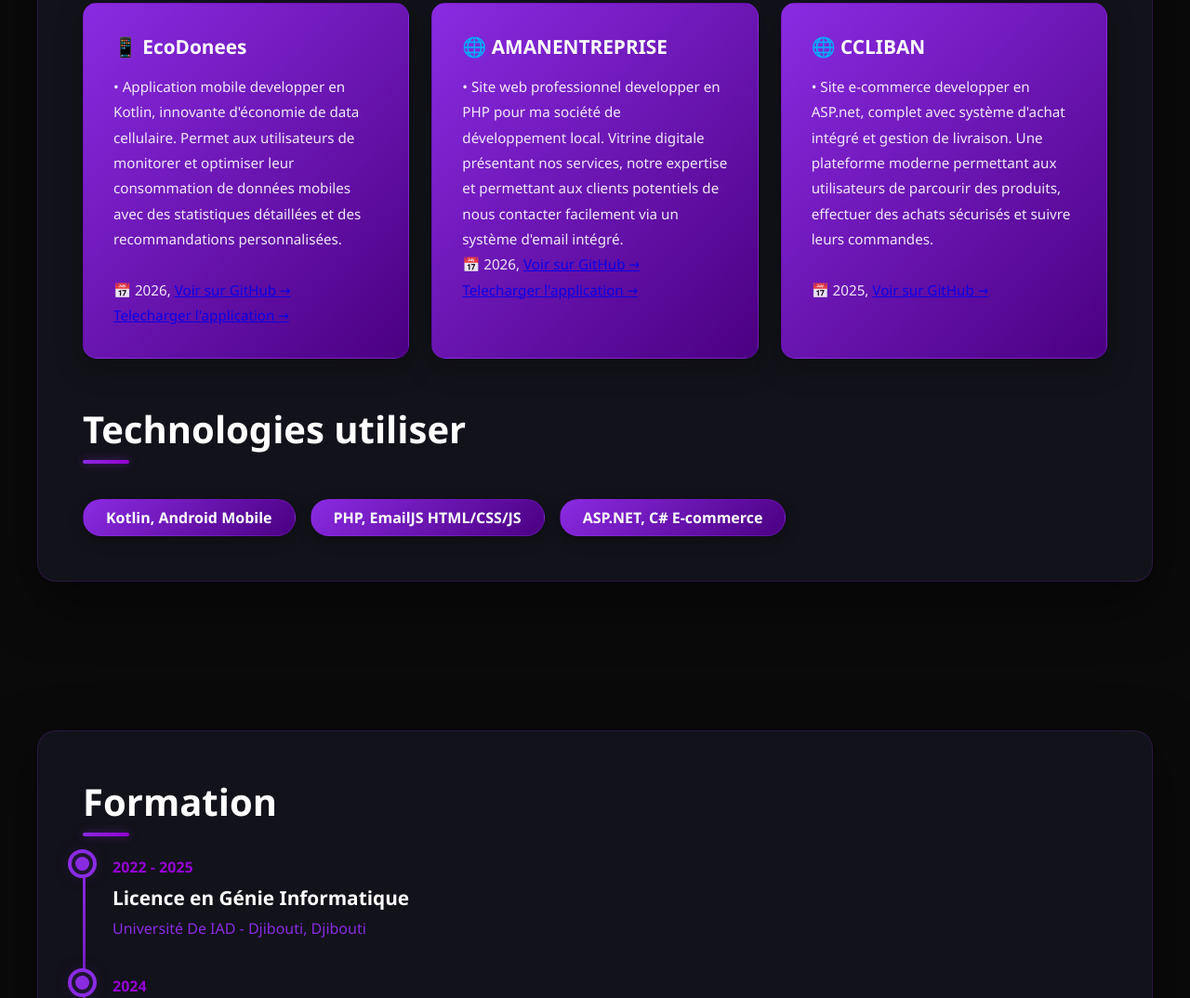
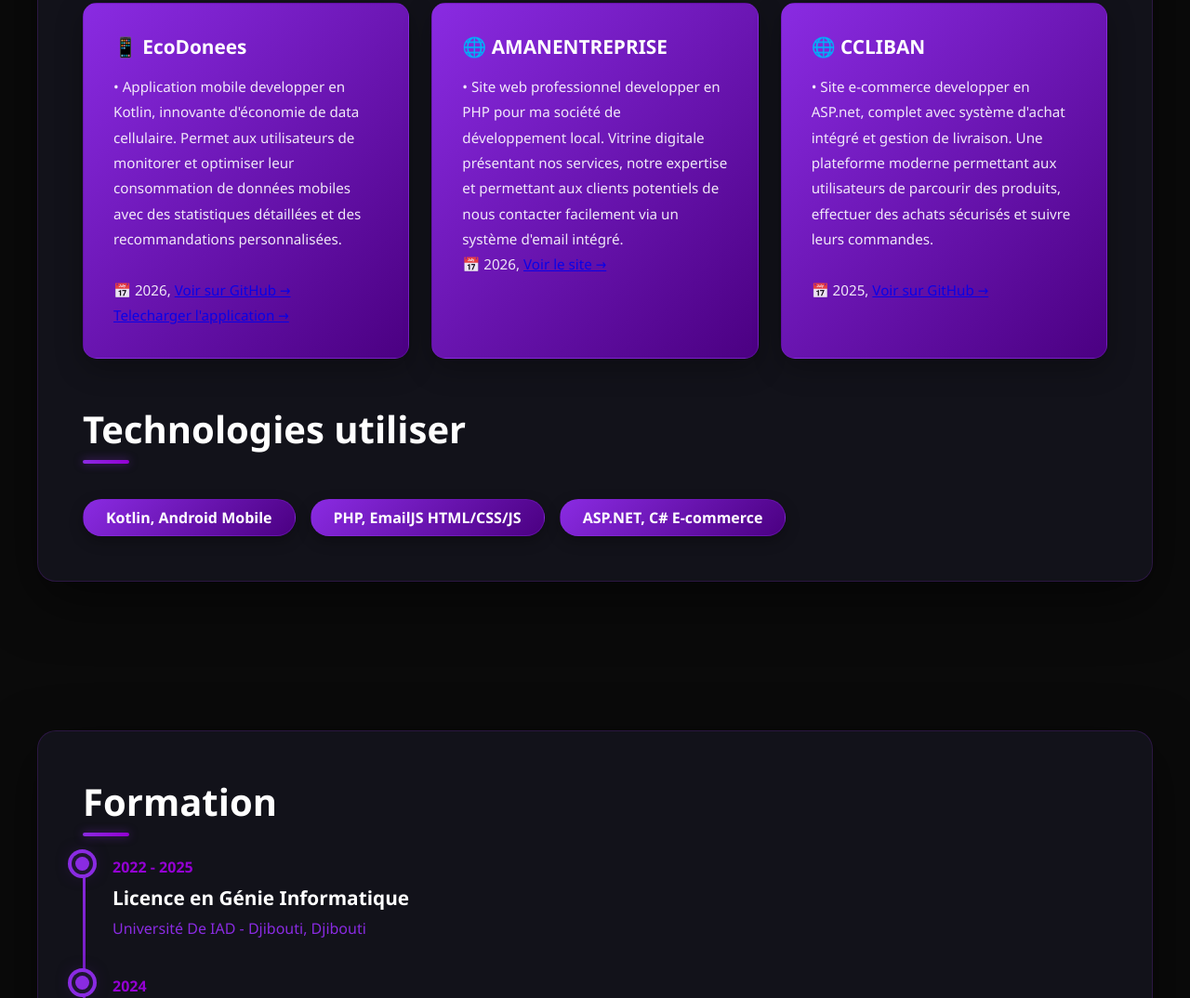
Before and after one commit to AmanAbdillahi/AmanAbdillahi.github.io, a plain HTML site: page index.html in a window 1280 px wide. Shown: the part 3610-4684 px from the top of the page at 93% size. Drawn offline with Linux system fonts and the light colour scheme.

Commit message:
beforeLast index.html

```diff
--- a/index.html
+++ b/index.html
@@ -675,13 +675,10 @@
                     <div class="skill-title">🌐 AMANENTREPRISE</div>
                     <div class="skill-items">
                         • Site web professionnel developper en PHP pour ma société de développement local. Vitrine digitale présentant nos services, notre expertise et permettant aux clients potentiels de nous contacter facilement via un système d'email intégré.</br>
-                        📅 2026,  <a href="https://github.com/AmanAbdillahi/projet2" target="_blank" class="project-link">
-                            Voir sur GitHub →
+                        📅 2026,  <a href="https://amanentreprise.page.gd" target="_blank" class="project-link">
+                            Voir le site →
                         </a>
-                        </br>
-                        <a href="https://github.com/AmanAbdillahi/projet2" target="_blank" class="project-link">
-                            Telecharger l'application →
-                        </a>
+
                     </div>
                 </div>
 
```
